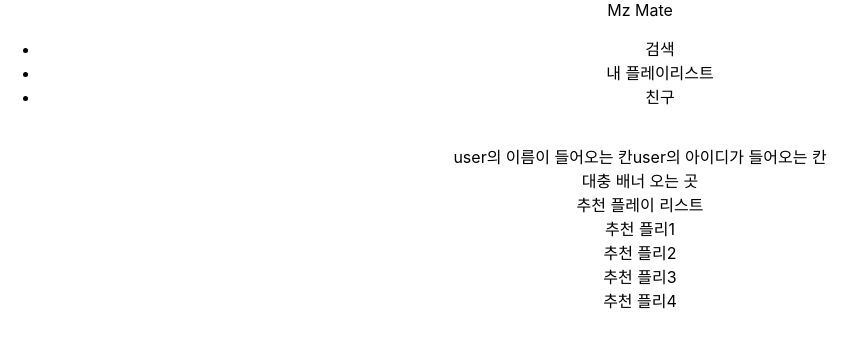
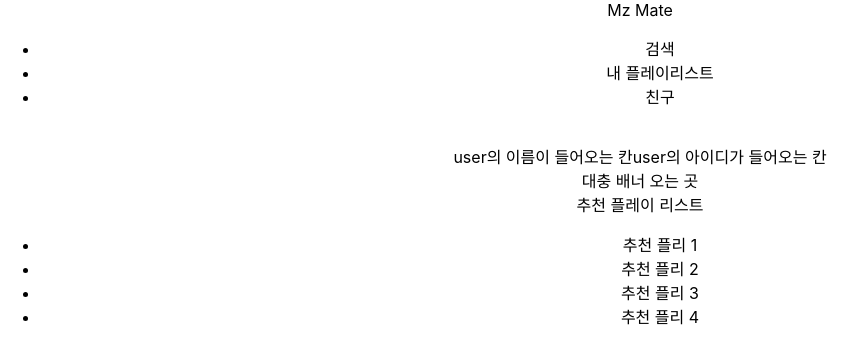
Before and after one commit to Minminjamin/muse-mate, a React (Create React App) app: page / in a window 1280 px wide. Shown: the top 364 px of the page, without its empty margins (0-865 px from the left). Built offline with nearby package versions, Linux system fonts and the light colour scheme.

Commit message:
style : 시멘틱 태그 변경

```diff
--- a/src/components/Home/RecommendedPlaylists.tsx
+++ b/src/components/Home/RecommendedPlaylists.tsx
@@ -5,12 +5,12 @@ const RecommendedPlaylists = () => {
     <div>
       <span>추천 플레이 리스트</span>
 
-      <div>
-        <div>추천 플리1</div>
-        <div>추천 플리2</div>
-        <div>추천 플리3</div>
-        <div>추천 플리4</div>
-      </div>
+      <ul>
+        <li>추천 플리 1</li>
+        <li>추천 플리 2</li>
+        <li>추천 플리 3</li>
+        <li>추천 플리 4</li>
+      </ul>
     </div>
   );
 };
```
